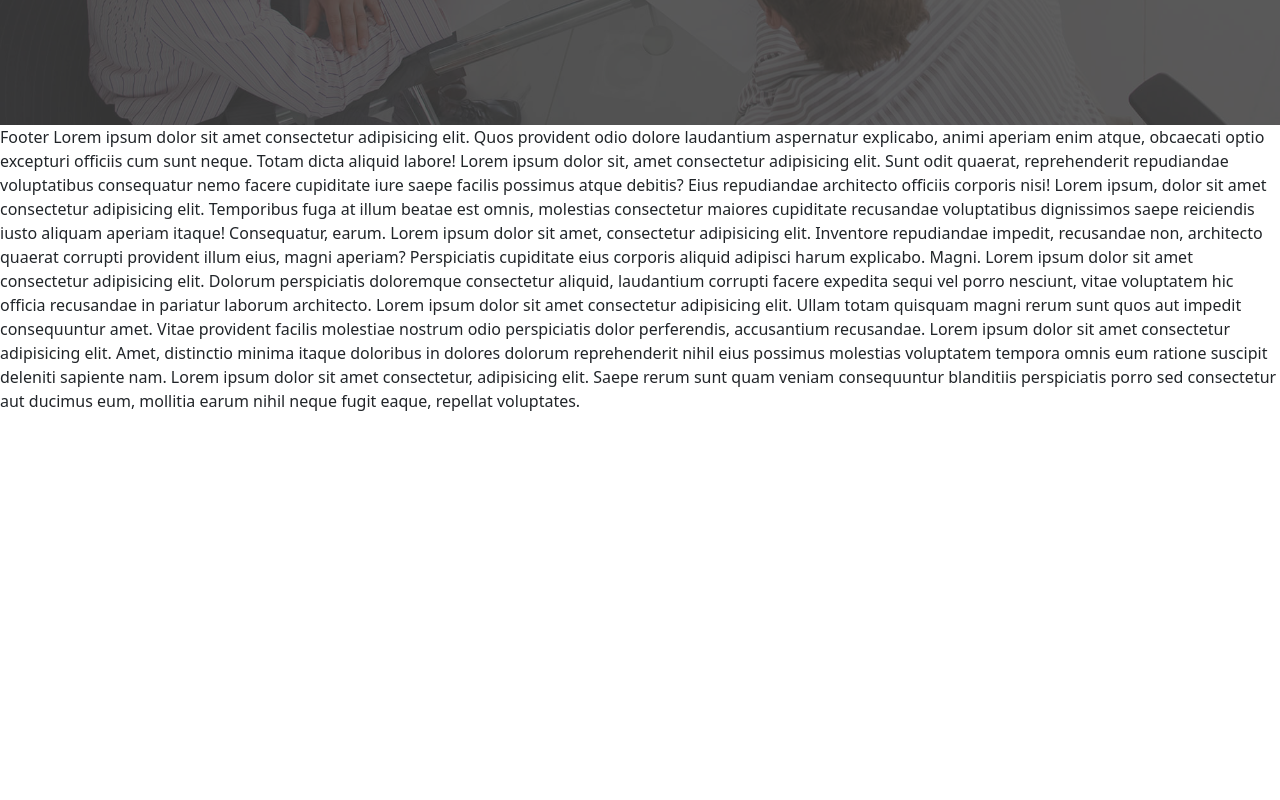
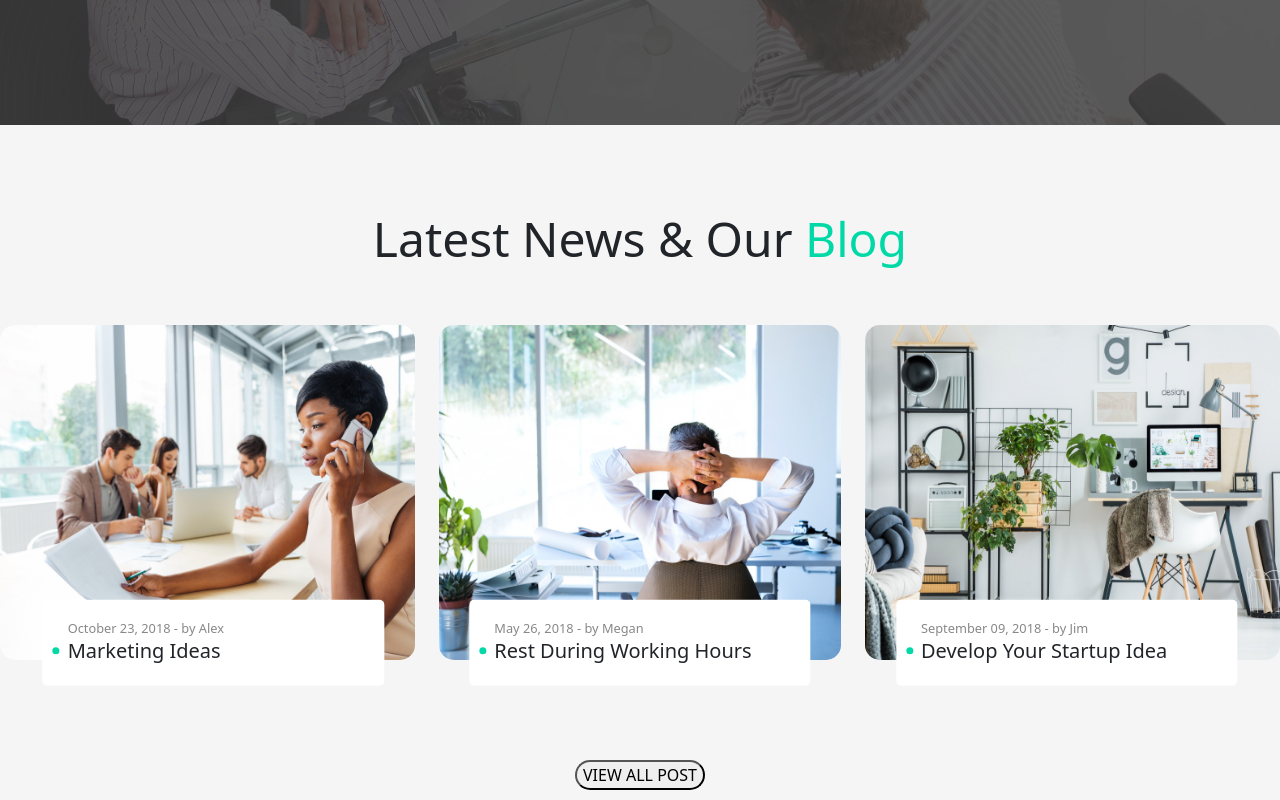
Before and after one commit to GioGreco/proj-html-vuejs, a Vue app: page / in a window 1280 px wide. Shown: the part 4160-4960 px from the top of the page. Before the commit the page ends 4573 px from the top, so only its background shows below. Built offline with nearby package versions, Linux system fonts and the light colour scheme; the HTML template or start-up script is replaced by a standard one.

Commit message:
add sections 5-6-7

```diff
--- a/package.json
+++ b/package.json
@@ -10,6 +10,7 @@
     "@fortawesome/fontawesome-free": "^6.2.1",
     "axios": "^1.1.3",
     "bootstrap": "^5.2.2",
+    "luxon": "^3.1.0",
     "vue": "^3.2.41"
   },
   "devDependencies": {
--- a/src/components/CaseStudiesComponent.vue
+++ b/src/components/CaseStudiesComponent.vue
@@ -34,6 +34,12 @@
         justify-content: center;
         .top-left{
             width: 45%;
+            h3{
+                font-size: 48px;
+            }
+            span{
+                color: $palegreen-text
+            }
         }
         .top-right{
             width: 55%;
--- a/src/components/ContactUsComponent.vue
+++ b/src/components/ContactUsComponent.vue
@@ -1,6 +1,24 @@
 <template>
-    <div>
-
+    <div class="wrap">
+        <section id="contact-us" class="custom-container">
+            <div class="new-project">
+                <div class="text-center">
+                    <span>Are You Ready?</span>
+                    <h4>Start a New project</h4>
+                </div>
+                <div class="w-100 d-flex justify-content-center">
+                    <input type="email" placeholder="Enter Your Email Address">
+                    <button class="text-uppercase">submit</button>
+                </div>
+            </div>
+            <div class="job-talk">
+                <div class="text-center">
+                    <span>What Are You Waiting for?</span>
+                    <h4>Let's Talk About Work</h4>
+                </div>
+                <button class="custom-btn rounded-pill text-uppercase">start now</button>
+            </div>
+        </section>
     </div>
 </template>
 
@@ -11,5 +29,75 @@
 </script>
 
 <style lang="scss" scoped>
+@use '../assets/styles/partials/variables' as *;
+@use '../assets/styles/partials/mixins' as *;
+
+.wrap{
+    background-color: $white-d2-bg;
+}
+
+#contact-us{
+    @include dflex('row');
+
+    .new-project{
+        @include dflex('column');
+        align-items: center;
+        justify-content: space-between;
+        color: $white-100;
+        padding: 75px 0;
+        height: 315px;
+        width: 49%;
+        border-radius: 10px;
+        background-image: $linGrad-lightblack-black100;
+
+        span{
+            color: $grey-d1-text;
+        }
+        h4{
+            font-size: 32px;
+        }
+        input{
+            background-color: $dark-d1-bg;
+            color: $grey-d1-text;
+            border: none;
+            width: 40%;
+            border-top-left-radius: 20px;
+            border-bottom-left-radius: 20px;
+            padding: 10px 10px;
+            outline: none;
+        }
+        button{
+            background-color: $dark-d1-bg;
+            color: $grey-d1-text;
+            border: none;
+            border-top-right-radius: 20px;
+            border-bottom-right-radius: 20px;
+            padding: 10px 10px;
+        }
+    }
+
+    .job-talk{
+        @include dflex('column');
+        align-items: center;
+        justify-content: space-between;
+        color: $white-100;
+        padding: 75px 0;
+        height: 315px;
+        width: 49%;
+        border-radius: 10px;
+        background-image: $linGrad-lightgreen-palegreen;
+        span{
+            color: $grey-d1-text;
+        }
+        h4{
+            font-size: 32px;
+        }
+        button{
+            background-image: $linGrad-lightblack-black100;
+            padding: 10px 30px;
+            color: $grey-d1-text
+        }
+    }
+}
 
 </style>
--- a/src/components/LatestNewsComponent.vue
+++ b/src/components/LatestNewsComponent.vue
@@ -1,15 +1,115 @@
 <template>
-    <div>
-
+    <div class="wrap">
+        <section id="latest-news" class="custom-container">
+            <h3>Latest News &amp; Our <span>Blog</span></h3>
+            <div class="custom-separator"><span></span><span></span></div>
+            <div class="row gy-5">
+                <div v-for="(item,index) in store.latestNews" :key="index" class="col-12 col-md-6 col-lg-4 position-relative">
+                    <img :src="item.img" :alt="item.description">
+                    <div class="news-heading">
+                        <span>{{parseDate(item.pubblicated)}} - by {{item.author}}</span>
+                        <h5>{{item.title}}</h5>
+                    </div>
+                </div>
+            </div>
+            <button class="custom-btn rounded-pill text-uppercase">View all post</button>
+        </section>
     </div>
 </template>
 
 <script>
+import {store} from '../store.js';
+import {DateTime} from 'luxon';
+
     export default {
-        name: 'LatestNewsComponent'
+        name: 'LatestNewsComponent',
+        data(){
+            return{
+                store
+            }
+        },
+        methods: {
+            parseDate(date){
+                let parsed = DateTime.fromFormat(date, 'dd/LL/yyyy').toFormat('MMMM dd, yyyy');
+                return parsed;
+            }
+        }
     }
 </script>
 
 <style lang="scss" scoped>
+@use '../assets/styles/partials/variables' as *;
+@use '../assets/styles/partials/mixins' as *;
 
+.wrap{
+    background-color: $white-d2-bg;
+}
+
+#latest-news{
+    min-height: 850px;
+    @include dflex('column');
+    align-items: center;
+    justify-content: center;
+
+    h3{
+        font-size: 48px;
+        span{
+            color: $palegreen-text
+        }
+    }
+
+    .custom-separator{
+        margin: 25px 0;
+    }
+
+    .row{
+        width: 100%;
+
+        >div:first-of-type{
+            padding-left: 0;
+        }
+        >div:last-of-type{
+            padding-right: 0;
+        }
+
+        img{
+            height: 335px;
+            width: 100%;
+            border-radius: 15px;
+        }
+
+        .news-heading{
+            position: absolute;
+            width: 80%;
+            bottom: 0;
+            left: 50%;
+            transform: translate(-50%, 30%);
+            background-color: $white-100;
+            padding: 15px 25px;
+            border-radius: 5px;
+            span{
+                color: $grey-d1-text;
+                font-size: .8rem;
+            }
+            h5{
+                position: relative;
+                &::before{
+                    content: '';
+                    position: absolute;
+                    left: -15px;
+                    top: 50%;
+                    transform: translate(0,-50%);
+                    height: 7px;
+                    width: 7px;
+                    border-radius: 50%;
+                    background-color: $palegreen-bg;
+                }
+            }
+        }
+    }
+
+    .custom-btn{
+        margin: 100px 0
+    }
+}
 </style>
--- a/src/components/PartnersComponent.vue
+++ b/src/components/PartnersComponent.vue
@@ -1,15 +1,43 @@
 <template>
-    <div>
-
-    </div>
+    <section id="partners">
+        <div class="custom-container">
+            <div v-for="(item, index) in store.partners" :key="index" class="client">
+                <img :src="item.img" :alt="item.name">
+            </div>
+        </div>
+    </section>
 </template>
 
 <script>
+import {store} from '../store.js';
+
     export default {
-        name: 'PartnersComponent'
+        name: 'PartnersComponent',
+        data(){
+            return{
+                store
+            }
+        }
     }
 </script>
 
 <style lang="scss" scoped>
+@use '../assets/styles/partials/variables' as *;
+@use '../assets/styles/partials/mixins' as *;
 
+#partners{
+    background-color: $white-d2-bg;
+    height: 300px;
+
+    .custom-container{
+        @include dflex('row');
+        justify-content: center;
+        height: 100%;
+        .client{
+            width: calc(100% / 6);
+            @include dflex('row');
+            justify-content: center;
+        }
+    }
+}
 </style>
--- a/src/components/SocialBannerComponent.vue
+++ b/src/components/SocialBannerComponent.vue
@@ -33,6 +33,9 @@
         >*{
             margin: 0 10px;
         }
+        i{
+            cursor: pointer;
+        }
     }
 }
 </style>
--- a/src/store.js
+++ b/src/store.js
@@ -26,5 +26,59 @@ export const store = reactive({
             name: 'Contact',
             link: '#'
         }
+    ],
+    latestNews: [
+        {
+            title: 'Marketing Ideas',
+            author: 'Alex',
+            pubblicated: '23/10/2018',
+            img: '../../public/images/serious-businesswoman-with-documents-talking-on-P9Q6LX6-1024.jpg',
+            description: 'Business woman talking on the phone',
+            link: '#'
+        },
+        {
+            title: 'Rest During Working Hours',
+            author: 'Megan',
+            pubblicated: '26/05/2018',
+            img: '../../public/images/Businessman-at-the-desk-in-his-office-resting--1024x768.jpg',
+            description: 'Business man at his desk',
+            link: '#'
+        },
+        {
+            title: 'Develop Your Startup Idea',
+            author: 'Jim',
+            pubblicated: '09/09/2018',
+            img: '../../public/images/simple-home-office-with-tree-PBXRXYB-large-1024x768.jpg',
+            description: 'Office intern',
+            link: '#'
+        }
+    ],
+    partners:[
+        {
+            name: 'a Vant Garde',
+            img: '../../public/images/client-1-2x.png'
+        },
+        {
+            name: 'Fastlane',
+            img: '../../public/images/client-9-2x.png'
+        },
+        {
+            name: 'Ron Jones',
+            img: '../../public/images/client-7-2x.png'
+        },
+        {
+            name: "Chippy's",
+            img: '../../public/images/client-3-2x.png'
+        },
+        {
+            name: "Bull's Eye",
+            img: '../../public/images/client-4-2x.png'
+        },
+        {
+            name: 'Mighty Furnitures',
+            img: '../../public/images/client-5-2x.png'
+        }
+
+
     ]
 })
```
Also changed, not shown: 1 other file (tests, documents, lock files or other folders).
